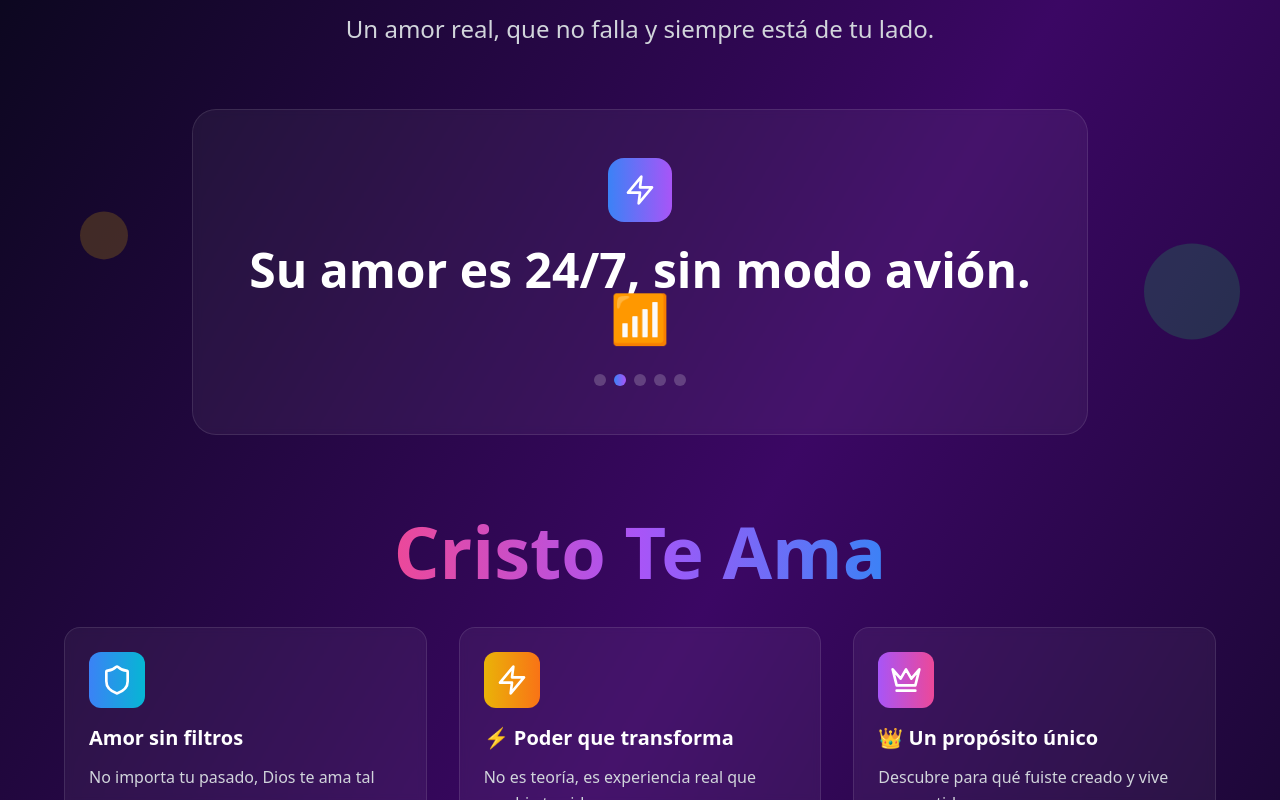
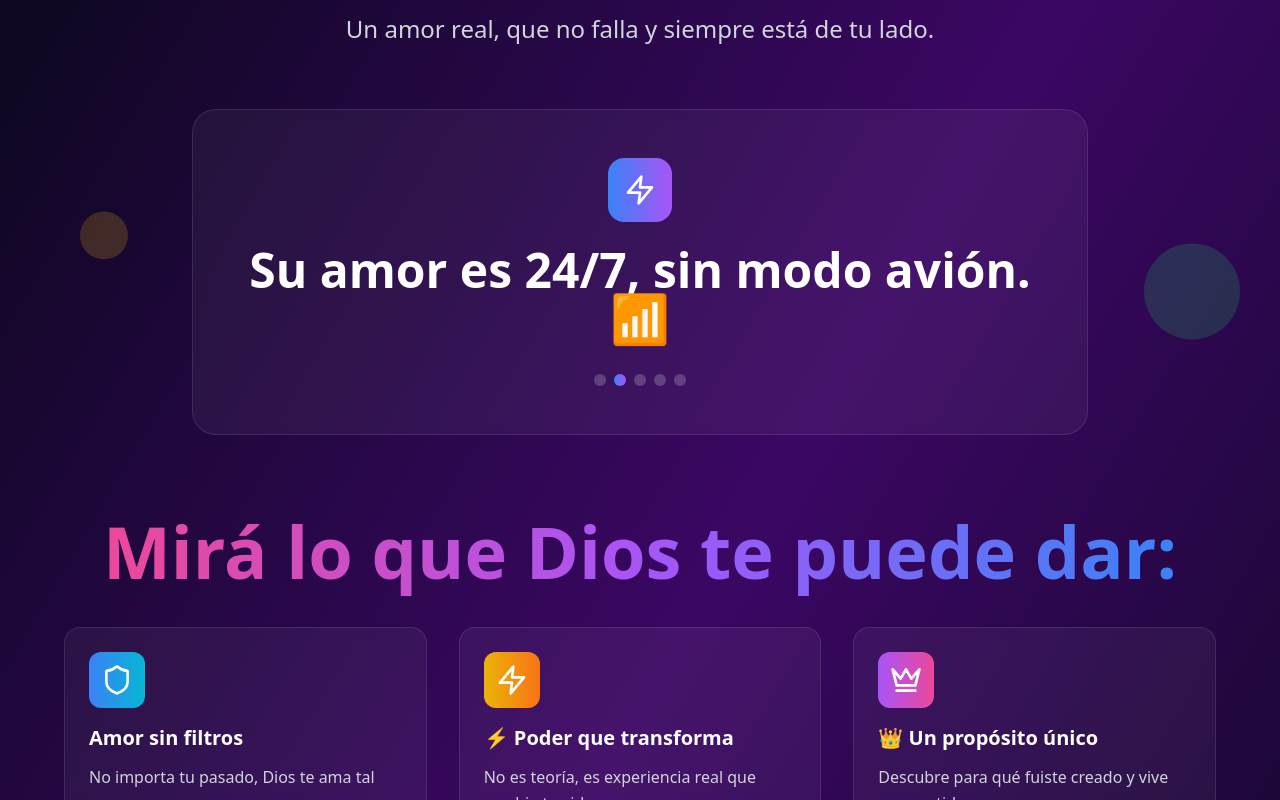
Before and after one commit to AjnebAlReves/website, a React (Vite) app: page /cristoteama in a window 1280 px wide. Shown: the part 371-1171 px from the top of the page. Built offline with nearby package versions, Linux system fonts and the light colour scheme.

Commit message:
Updated CristoTeAma.tsx

```diff
--- a/src/components/CristoTeAma.tsx
+++ b/src/components/CristoTeAma.tsx
@@ -357,7 +357,7 @@ const CristoTeAma: React.FC<CristoTeAmaProps> = ({
               variants={itemVariants}
             >
               <span className="bg-gradient-to-r from-pink-500 via-purple-500 to-blue-500 bg-clip-text text-transparent">
-                Cristo Te Ama
+                Mirá lo que Dios te puede dar:
               </span>
             </motion.h2>
 
```
